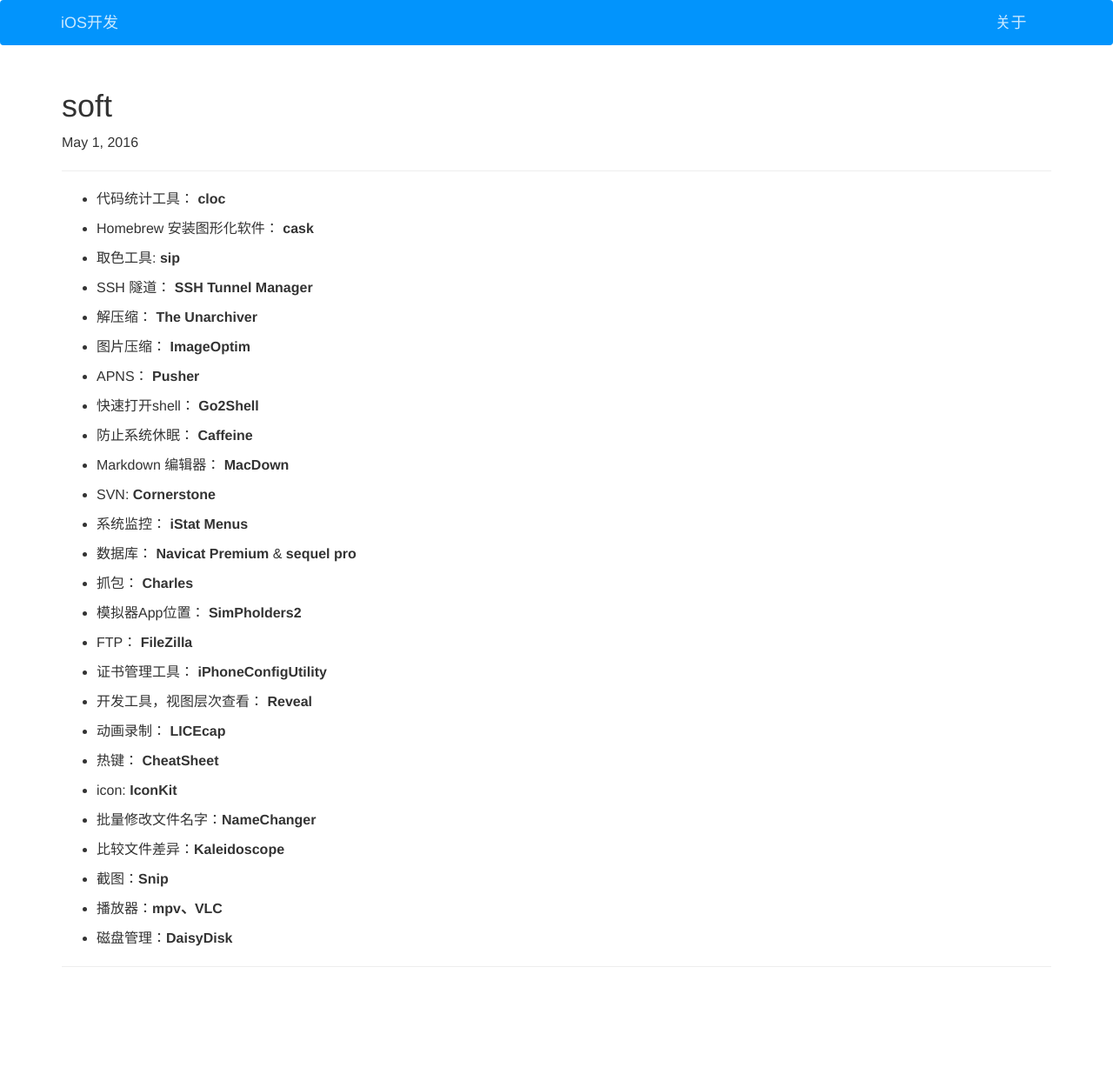
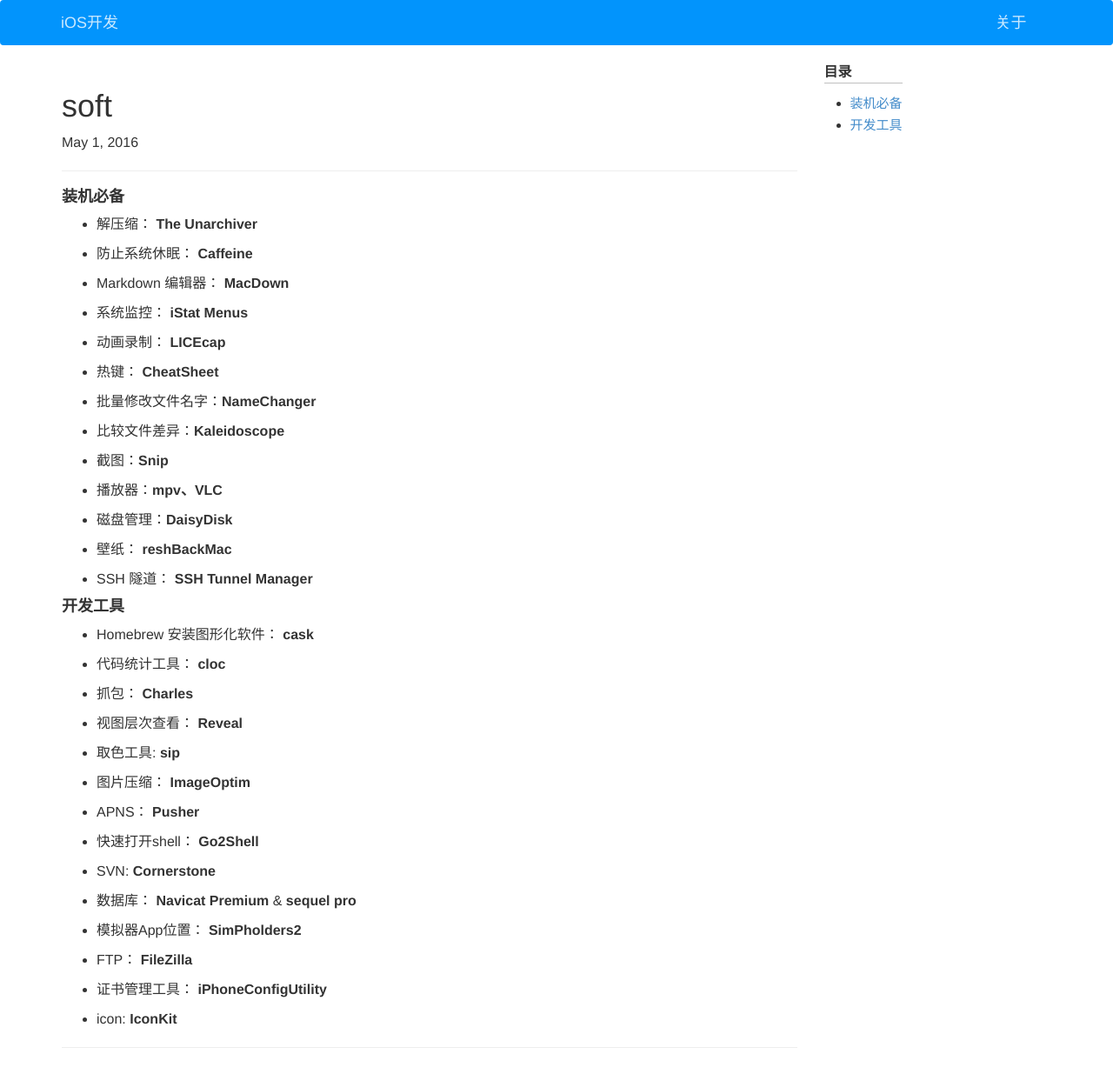
Before and after one commit to wigl/wigl.github.io, a Jekyll site: the page built from _posts/2016-05-01-soft.md, in a window 1280 px wide. Shown: the whole page at 87% size. Built offline with Jekyll 4.4.1, drawn with Linux system fonts in a browser that asks for light colours; before the commit the page ends 1142 px from its top, so only the background shows below that; some of the changed lines change nothing that is shown.

Commit message:
常用软件整理排版

```diff
--- a/_posts/2016-05-01-soft.md
+++ b/_posts/2016-05-01-soft.md
@@ -9,47 +9,19 @@
 * content
 {:toc}
 
-- 代码统计工具： **cloc**
-
-- Homebrew 安装图形化软件： **cask**
-
-- 取色工具: **sip**
-
-- SSH 隧道： **SSH Tunnel Manager**
+#### 装机必备
 
 - 解压缩： **The Unarchiver**
-
-- 图片压缩： **ImageOptim**
-
-- APNS： **Pusher**
-
-- 快速打开shell： **Go2Shell**
 
 - 防止系统休眠： **Caffeine**
 
 - Markdown 编辑器： **MacDown**
 
-- SVN: **Cornerstone**
-
 - 系统监控： **iStat Menus**
-
-- 数据库： **Navicat Premium** & **sequel pro**
-
-- 抓包： **Charles**
-
-- 模拟器App位置： **SimPholders2**
-
-- FTP： **FileZilla**
-
-- 证书管理工具： **iPhoneConfigUtility**
-
-- 开发工具，视图层次查看： **Reveal**
 
 - 动画录制： **LICEcap**
 
 - 热键： **CheatSheet**
-
-- icon: **IconKit**
 
 - 批量修改文件名字：**NameChanger**
 
@@ -60,3 +32,37 @@
 - 播放器：**mpv、VLC**
 
 - 磁盘管理：**DaisyDisk**
+
+- 壁纸： **reshBackMac**
+
+- SSH 隧道： **SSH Tunnel Manager**
+
+#### 开发工具
+
+- Homebrew 安装图形化软件： **cask**
+
+- 代码统计工具： **cloc**
+
+- 抓包： **Charles**
+
+- 视图层次查看： **Reveal**
+
+- 取色工具: **sip**
+
+- 图片压缩： **ImageOptim**
+
+- APNS： **Pusher**
+
+- 快速打开shell： **Go2Shell**
+
+- SVN: **Cornerstone**
+
+- 数据库： **Navicat Premium** & **sequel pro**
+
+- 模拟器App位置： **SimPholders2**
+
+- FTP： **FileZilla**
+
+- 证书管理工具： **iPhoneConfigUtility**
+
+- icon: **IconKit**
```
